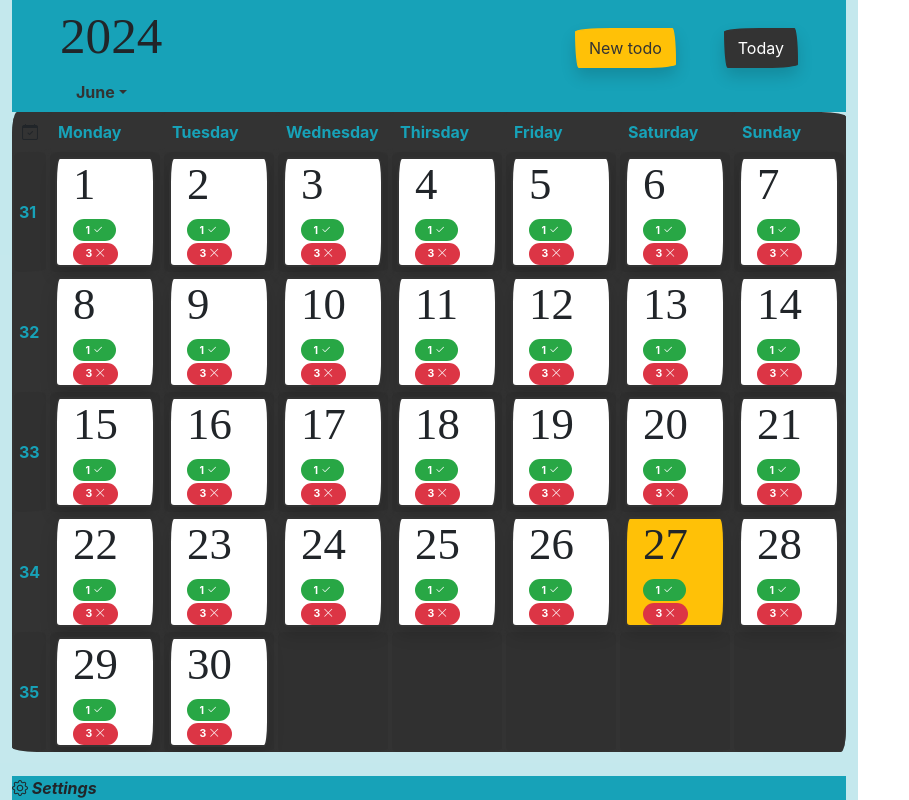
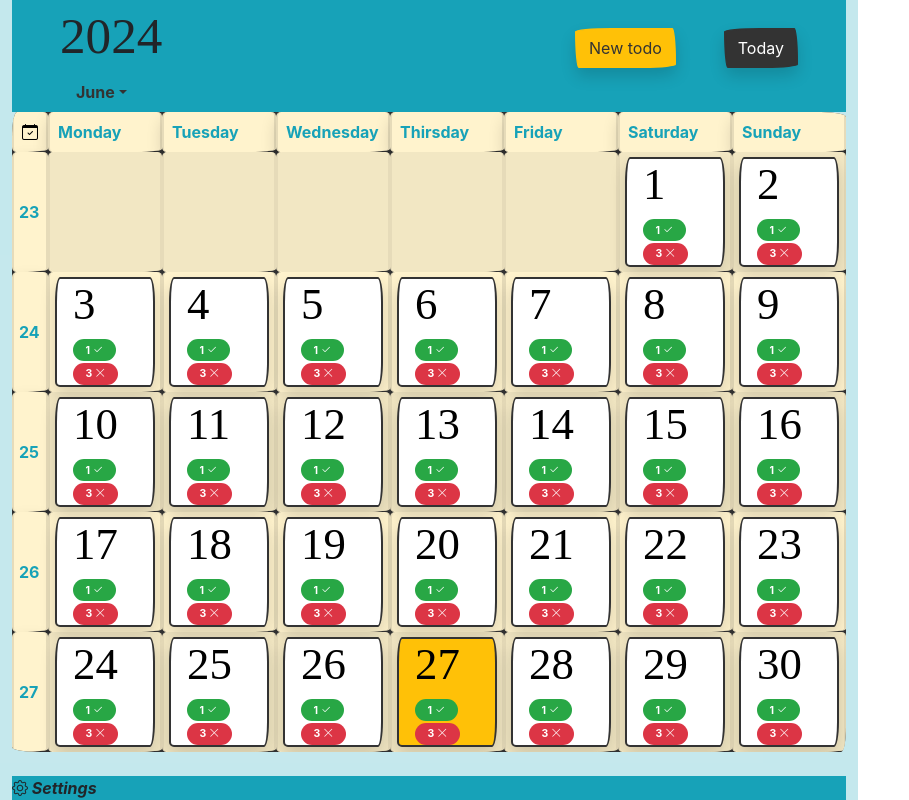
Before and after one commit to rucsna/CheckMate, a React (Vite) app in the folder CheckMateClient/: page / in a window 1280 px wide. Shown: the whole page, without its empty margins (0-909 px from the left). Built offline with nearby package versions, Linux system fonts and the light colour scheme; a web font is replaced by a local one.

Commit message:
feat: create weekStart function for handling week counting and fix month change function

```diff
--- a/CheckMateClient/src/Pages/MonthlyView.jsx
+++ b/CheckMateClient/src/Pages/MonthlyView.jsx
@@ -1,60 +1,60 @@
-import DayCard from "../Components/DayCard";
 import Layout from "./Layout";
-import Table from "react-bootstrap/Table";
 import { useState, useEffect, useContext } from "react";
 import DailyView from "./DailyView";
 import AddTaskModal from "../Components/AddTaskModal";
 import { StateContext } from "../StateContext";
+import MonthTable from "../Components/MonthTable";
 
-const monthLengthCounter = (month, year, day) => {
-    return new Date(year, month, day).getDate();
-};
 
-const getMonthName = (monthNumber) => {
-    const date = new Date();
-    date.setMonth(monthNumber);
+// Initializing functions for dates
+const monthLengthCounter = (month, year) => new Date(year, month, 0).getDate();
 
-    return date.toLocaleString('en-US', {month: 'long'});
-};
+const getStartDay = (month, year, day) => new Date(year, month, day).getDay();
+
+const getMonthName = (month) => new Date(1970, month, 1).toLocaleString('en-US', { month: 'long' });
+
+const getWeekNumber = (month, year) => {
+    var currDate = new Date(year, month, 1);
+    var oneJan = new Date(year, 0, 1);
+    var numberOfDays = Math.floor((currDate - oneJan) / (24 * 60 * 60 * 1000));
+    return Math.ceil((currDate.getDay() + 1 + numberOfDays) / 7);
+}
 
 const MonthlyView = () => {
-    const { weekStart, currentDate } = useContext(StateContext);
+    const { weekStart, currentDate, setSelectedMonth, selectedMonth, selectedYear } = useContext(StateContext);
 
-    const [daysInTheMonth, setDaysInTheMonth] = useState(monthLengthCounter(currentDate.getMonth() + 1, currentDate.getFullYear(), 0));
+    const [daysInTheMonth, setDaysInTheMonth] = useState(monthLengthCounter(currentDate.getMonth() + 1, currentDate.getFullYear()));
     const [startDay, setStartDay] = useState(0);
-    const [weekNumber, setWeekNumber] = useState(31);
-    const [selectedMonth, setSelectedMonth] = useState(getMonthName(currentDate.getMonth()));
+    const [startDayIfMonday, setStartDayIfMonday] = useState(getStartDay(currentDate.getMonth(), currentDate.getFullYear(), 1) - 1);
+    const [startDayIfSunday, setStartDayIfSunday] = useState(getStartDay(currentDate.getMonth(), currentDate.getFullYear(), 1));
+    const [weekNumber, setWeekNumber] = useState(getWeekNumber(currentDate.getMonth(), currentDate.getFullYear()));
 
     const [dailyViewShow, setDailyViewShow] = useState(false);
     const [addTaskShow, setAddTaskShow] = useState(false);
 
-    const days = ["Sunday", "Monday", "Tuesday", "Wednesday", "Thirsday", "Friday", "Saturday"];
-    const headers = weekStart === "M"
-        ? [...days.slice(1), days[0]]
-        : days;
-
-    const totalCells = daysInTheMonth + startDay;
-    const totalRows = Math.ceil(totalCells / 7);
-    let current = weekNumber;
-
-    const handleMonthChange = (monthIndex) => {
-        const lengthOfMonth = monthLengthCounter(Number(monthIndex) + 1, 2024, 0);
-        setSelectedMonth(getMonthName(monthIndex));
-
-        setDaysInTheMonth(lengthOfMonth);
-    };
 
     useEffect(() => {
         if (weekStart === "M") {
-            setStartDay(0);
+            setStartDay(startDayIfMonday);
         } else {
-            setStartDay(0 + 1);
+            setStartDay(startDayIfSunday);
         }
+    }, [weekStart, startDay, startDayIfMonday, startDayIfSunday]);
 
-        //setDaysInTheMonth(monthLengthCounter(2, 2024));
-        // this useEffect will set the
-        //      daysInTheMonth, startDay, weekNumber states upon first rendering
-    }, [weekStart]);
+
+    const handleMonthChange = (monthIndex) => {
+        const lengthOfMonth = monthLengthCounter(Number(monthIndex) + 1, selectedYear);
+        const day1 = getStartDay(Number(monthIndex), selectedYear, 1) - 1;
+        const day2 = getStartDay(Number(monthIndex), selectedYear, 1);
+
+        day1 < 0 ? setStartDayIfMonday(6) : setStartDayIfMonday(day1);
+        setStartDayIfSunday(day2);
+        weekStart === "M" ? setStartDay(startDayIfMonday) : setStartDay(startDayIfSunday);
+
+        setSelectedMonth(getMonthName(monthIndex));
+        setWeekNumber(getWeekNumber(monthIndex, selectedYear));
+        setDaysInTheMonth(lengthOfMonth);
+    };
 
 
     return (
@@ -63,43 +63,22 @@ const MonthlyView = () => {
                 {{
                     component: (
                         <div className="table-wrapper">
-                            <Table striped bordered hover>
-                                <thead>
-                                    <tr>
-                                        <th><i className="bi bi-calendar-check"></i></th>
-                                        {headers.map((day, index) => (
-                                            <th key={index++} className="text-info">{day}</th>
-                                        ))}
-                                    </tr>
-                                </thead>
-                                <tbody>
-                                    {
-                                        Array.from({ length: totalRows }, (_, rowIndex) => (
-                                            <tr key={rowIndex}>
-                                                <td className="text-info">{current++}</td>
-                                                {
-                                                    Array.from({ length: 7 }, (_, colIndex) => {
-                                                        const dayIndex = rowIndex * 7 + colIndex;
-                                                        const dayNumber = dayIndex - startDay + 1;
-                                                        if (dayIndex < startDay || dayNumber > daysInTheMonth) return <td key={colIndex}></td>;
-                                                        return (
-                                                            <td className="col-lg-2 col-md-2 col-sm-2 mb-6" key={colIndex}>
-                                                                <DayCard className="day-card" title={dayNumber} setModalShow={setDailyViewShow} />
-                                                            </td>
-                                                        );
-                                                    })
-                                                }
-                                            </tr>
-                                        ))
-                                    }
-                                </tbody>
-                            </Table>
+                            <MonthTable
+                                daysInTheMonth={daysInTheMonth}
+                                startDay={startDay}
+                                weekNumber={weekNumber}
+                                setDailyViewShow={setDailyViewShow}
+                            />
+
                             <DailyView show={dailyViewShow} onHide={() => setDailyViewShow(false)} />
                             <AddTaskModal show={addTaskShow} onHide={() => setAddTaskShow(false)} />
+
                         </div>
                     ),
+
                     setDailyViewShow: setDailyViewShow,
                     setAddTaskShow: setAddTaskShow,
+                    setStartDay: setStartDay
                 }}
             </Layout>
         </div>
```
